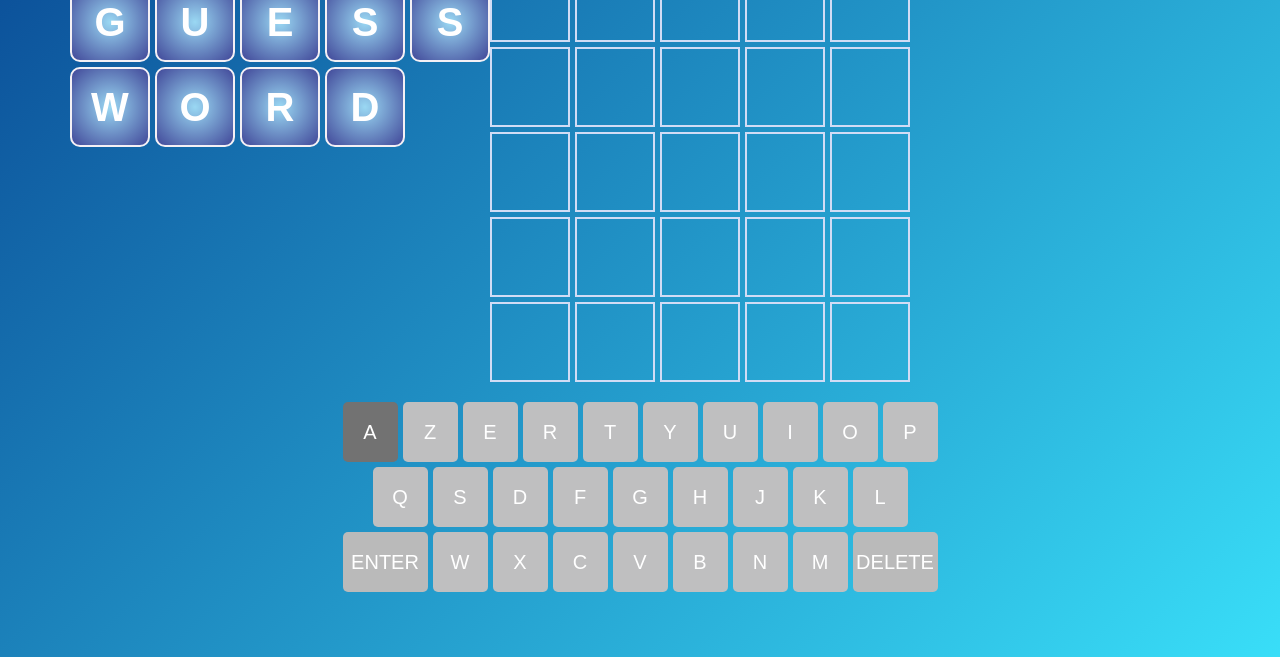
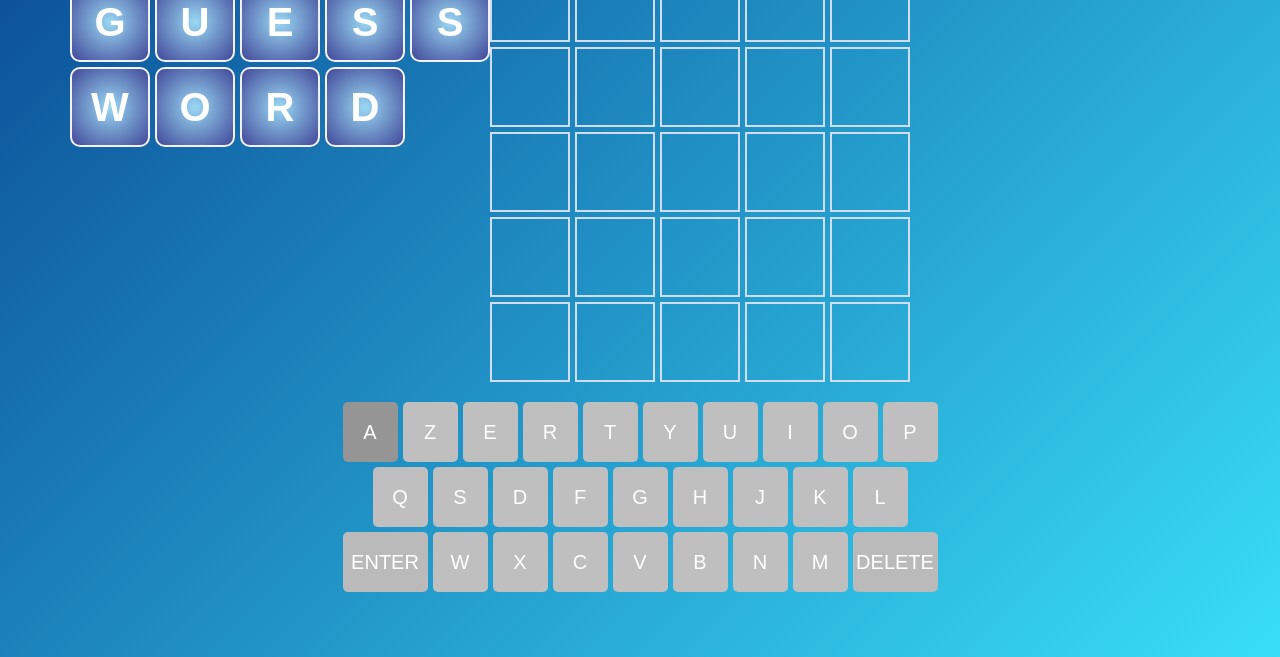
Before and after one commit to clausdamia/projet_web_S2, a plain HTML site: page Html/index.html in a window 1280 px wide. In both pictures the pointer is over the button 370 px from the left and 575 px from the top of the page. Shown: the part 143-800 px from the top of the page. Drawn offline with Linux system fonts and the light colour scheme.

Commit message:
changement couleur + ajout photo

```diff
--- a/CSS/styles.css
+++ b/CSS/styles.css
@@ -65,7 +65,7 @@ body {
 
 .key:hover, .key:focus {
   --lightness-offset: 10%;
-  background:rgb(114, 114, 114);
+  background:rgb(150, 149, 149);
 }
 
 .key.wrong {
--- a/CSS/suites.css
+++ b/CSS/suites.css
@@ -58,7 +58,7 @@
 
   .key:hover, .key:focus {
     --lightness-offset: 10%;
-    background:rgb(114, 114, 114);
+    background:rgb(150, 149, 149);
   }
 
   .key.wrong {
```
Also changed, not shown: home.png (added).
